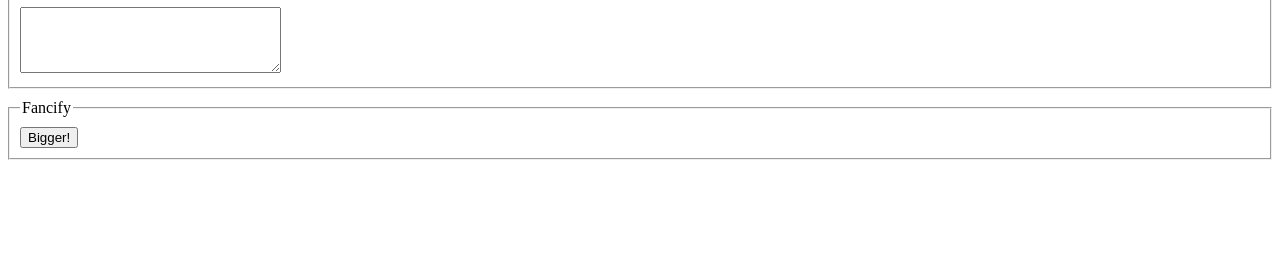
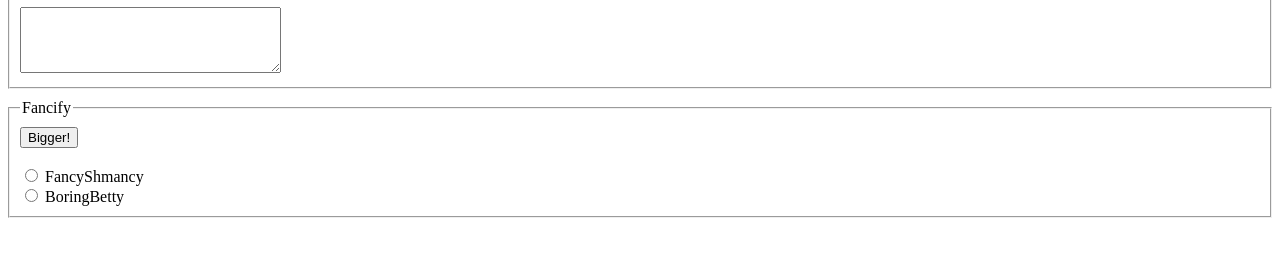
Before and after one commit to WarriorWyatt100/warriorwyatt100.github.io, a plain HTML site: page fancifymytext.html in a window 1280 px wide. Shown: the part 101-358 px from the top of the page. Drawn offline with Linux system fonts and the light colour scheme.

Commit message:
Update fancifymytext.html

```diff
--- a/fancifymytext.html
+++ b/fancifymytext.html
@@ -25,6 +25,11 @@
 		<fieldset>
         	<legend>Fancify</legend>
         	<button onclick="makeBigger()">Bigger!</button>
+			<br><br>
+			<input type="radio" id="fancy" name="style" onchange="applyStyle()">
+    		<label for="fancy">FancyShmancy</label><br>
+    		<input type="radio" id="boring" name="style" onchange="applyStyle()">
+    		<label for="boring">BoringBetty</label>
     	</fieldset>
 
 	</body>
```
